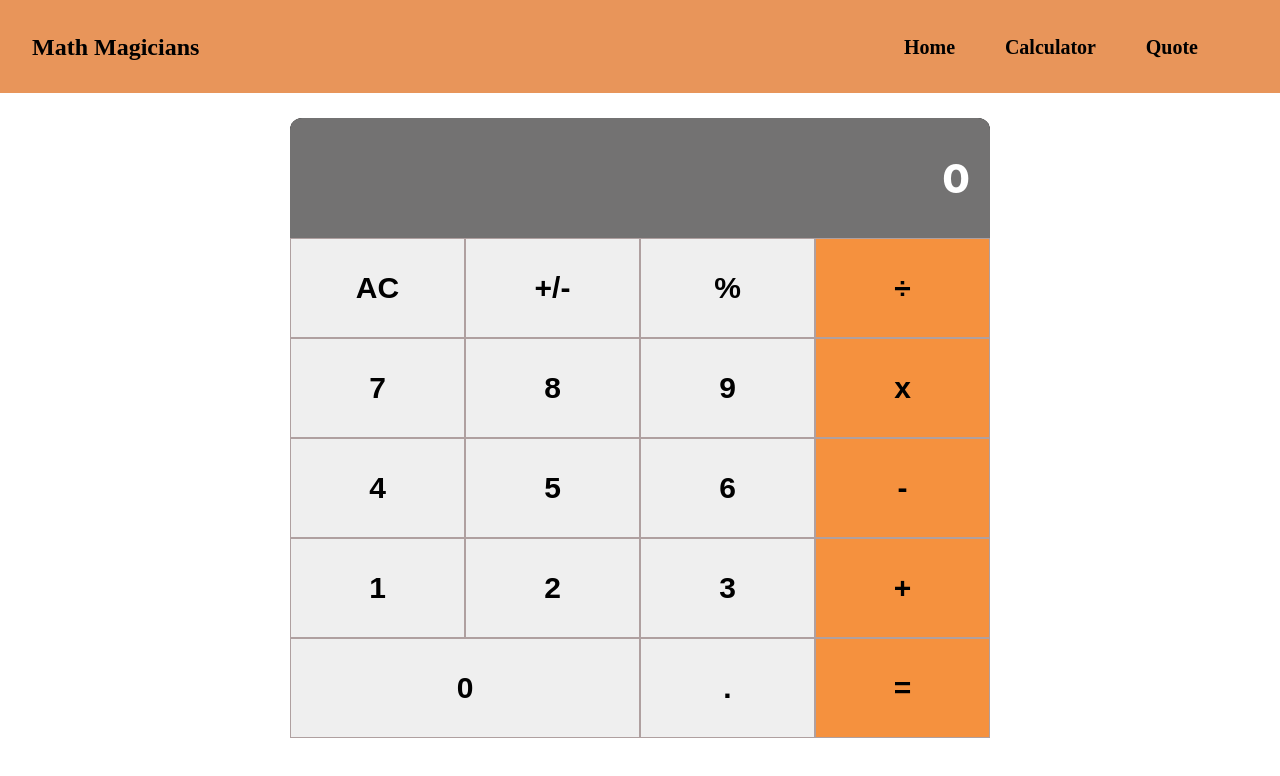
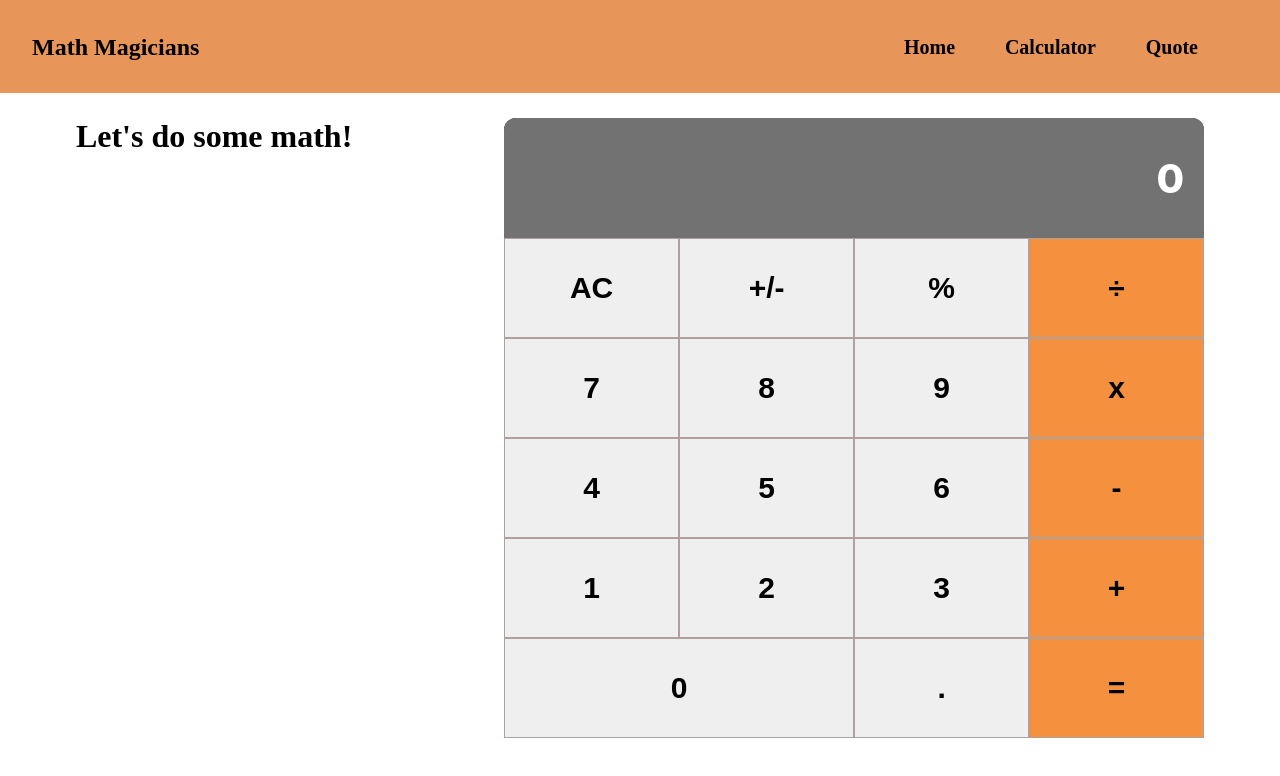
Before and after one commit to Div685/React-Calculator-app, a React (Create React App) app: page /calculator in a window 1280 px wide. Shown: the top 776 px of the page. Built offline with nearby package versions, Linux system fonts and the light colour scheme.

Commit message:
create setup for tests
- added dev dependencies to test.

```diff
--- /dev/null
+++ b/src/components/Calculator.js
@@ -0,0 +1,14 @@
+import React from 'react';
+import App from './App';
+import '../style/Calculator.css';
+
+function Calculator() {
+  return (
+    <div className="main-calculator">
+      <h1>Let&apos;s do some math!</h1>
+      <App />
+    </div>
+  );
+}
+
+export default Calculator;
--- a/src/components/Routes.js
+++ b/src/components/Routes.js
@@ -1,9 +1,9 @@
 import React from 'react';
 import { BrowserRouter, Switch, Route } from 'react-router-dom';
+import Calculator from './Calculator';
 import Home from './Home';
 import NavBar from './NavBar';
 import Quote from './Quote';
-import App from './App';
 
 function Routes() {
   return (
@@ -11,7 +11,7 @@ function Routes() {
       <NavBar />
       <Switch>
         <Route exact path="/" component={Home} />
-        <Route exact path="/calculator" component={App} />
+        <Route exact path="/calculator" component={Calculator} />
         <Route exact path="/quote" component={Quote} />
       </Switch>
     </BrowserRouter>
--- /dev/null
+++ b/src/style/Calculator.css
@@ -0,0 +1,8 @@
+.main-calculator {
+  display: flex;
+}
+
+.main-calculator h1 {
+  font-family: 'Times New Roman', Times, serif;
+  margin: 25px auto;
+}
```
Also changed, not shown: package.json (+11 -1 lines), 1 other file (tests, documents, lock files or other folders).
